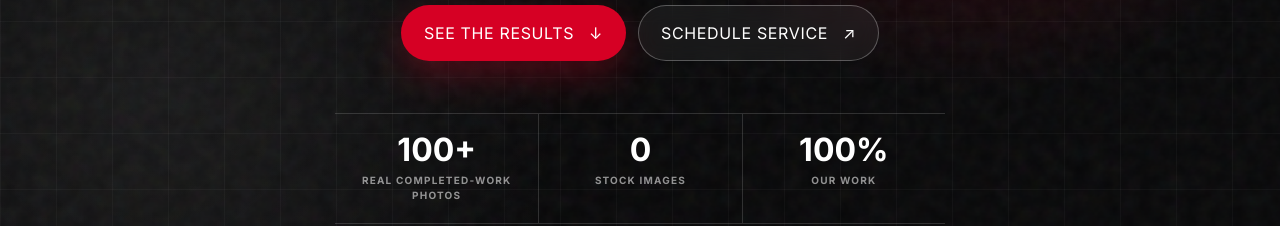
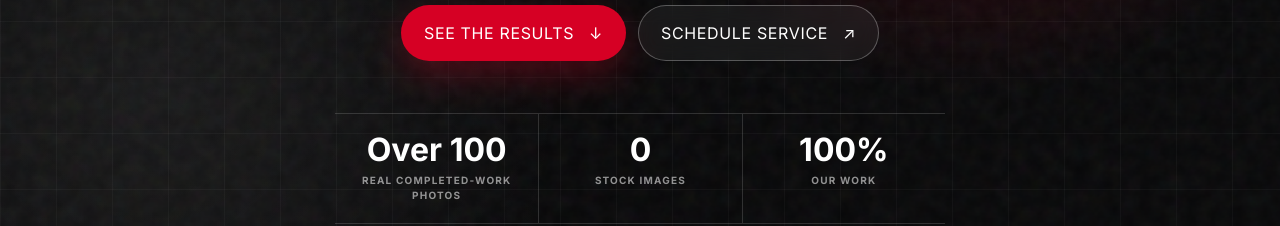
Before and after one commit to malexbrunken/husker-grill-cleaning, a Next.js app: page /see-our-work in a window 1280 px wide. Shown: the part 900-1126 px from the top of the page. Built offline with nearby package versions, Linux system fonts and the light colour scheme.

Commit message:
Copy: over 100 real completed-work photos on See Our Work

```diff
--- a/src/app/see-our-work/page.tsx
+++ b/src/app/see-our-work/page.tsx
@@ -3,7 +3,7 @@ import { SeeOurWork } from "@/components/SeeOurWork";
 
 export const metadata = buildPageMetadata(
   "See Our Work",
-  "Before-and-after grill cleaning results from Husker Grill Cleaning in Omaha and Lincoln. 100+ real completed-work photos — no stock images.",
+  "Before-and-after grill cleaning results from Husker Grill Cleaning in Omaha and Lincoln. Over 100 real completed-work photos — no stock images.",
   "/see-our-work",
 );
 
--- a/src/components/SeeOurWork.tsx
+++ b/src/components/SeeOurWork.tsx
@@ -313,7 +313,7 @@ export function SeeOurWork() {
           </div>
           <div className="hgc-proof-row" aria-label="Gallery highlights">
             <div>
-              <strong>100+</strong>
+              <strong>Over 100</strong>
               <span>real completed-work photos</span>
             </div>
             <div>
```
